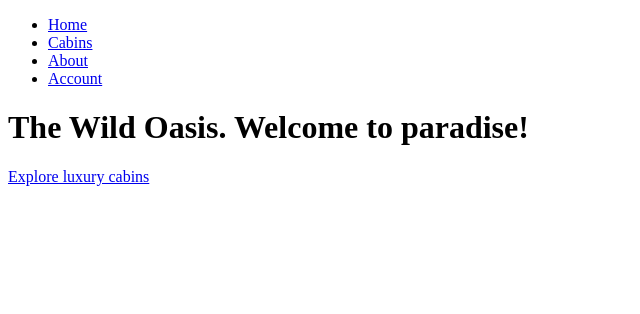
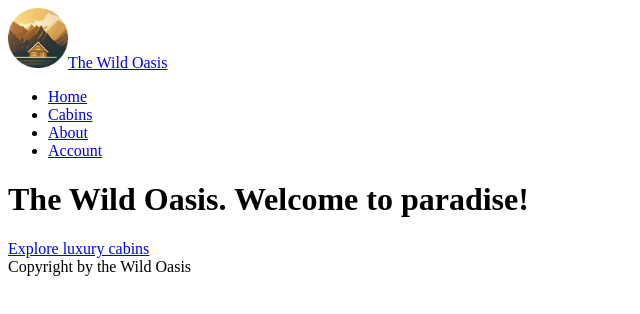
Before and after one commit to dasithjaya/wild-oasis-new, a Next.js app: page / in a window 1280 px wide. Shown: the top 314 px of the page, without its empty margins (0-640 px from the left). Built offline with nearby package versions, Linux system fonts and the light colour scheme.

Commit message:
424 - Creating a Layout

```diff
--- a/app/about/page.js
+++ b/app/about/page.js
@@ -3,7 +3,6 @@
 export default function Page() {
   return (
     <div>
-      <Navigation />
       <h1>About Page</h1>
     </div>
   )
--- a/app/account/page.js
+++ b/app/account/page.js
@@ -3,7 +3,6 @@
 export default function Page() {
   return (
     <div>
-      <Navigation />
       <h1>Account Page</h1>
     </div>
   )
--- a/app/cabins/page.js
+++ b/app/cabins/page.js
@@ -3,7 +3,6 @@
 export default function Page() {
   return (
     <div>
-      <Navigation />
       <h1>Cabin Page</h1>
     </div>
   )
--- /dev/null
+++ b/app/components/Logo.js
@@ -0,0 +1,12 @@
+function Logo() {
+  return (
+    <a href="/" className="flex items-center gap-4 z-10">
+      <img src="/logo.png" height="60" width="60" alt="The Wild Oasis logo" />
+      <span className="text-xl font-semibold text-primary-100">
+        The Wild Oasis
+      </span>
+    </a>
+  );
+}
+
+export default Logo;
--- a/app/layout.js
+++ b/app/layout.js
@@ -1,12 +1,21 @@
+import Logo from './components/Logo'
+import Navigation from './components/Navigation'
+
 export const metadata = {
-  title: 'Next.js',
-  description: 'Generated by Next.js',
+  title: 'The Wilde Oasis',
 }
 
 export default function RootLayout({ children }) {
   return (
-    <html lang="en">
-      <body>{children}</body>
+    <html>
+      <body>
+        <header>
+          <Logo />
+          <Navigation />
+        </header>
+        <main>{children}</main>
+      </body>
+      <footer>Copyright by the Wild Oasis</footer>
     </html>
   )
 }
--- a/app/page.js
+++ b/app/page.js
@@ -4,7 +4,6 @@
 export default function Page() {
   return (
     <div>
-      <Navigation/>
       <h1>The Wild Oasis. Welcome to paradise!</h1>
 
       <Link href="/cabins">Explore luxury cabins</Link>
```
Also changed, not shown: public/logo.png (added), 1 other file (tests, documents, lock files or other folders).
